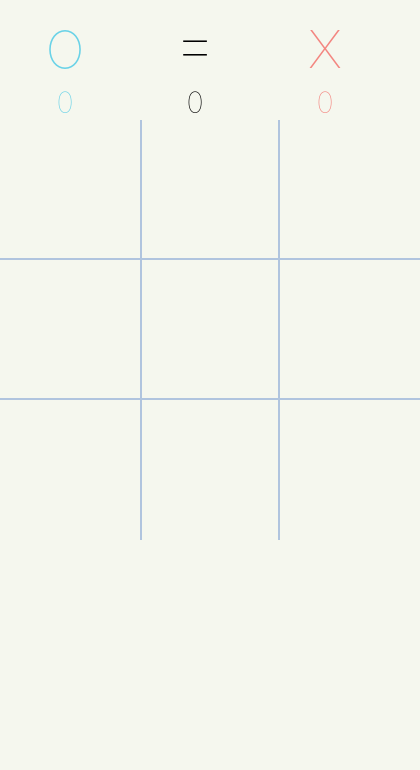
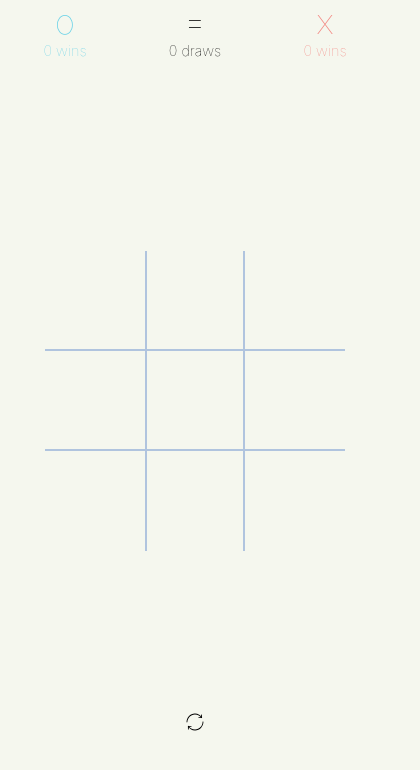
Before and after one commit to i-amare/tic-tac-toe, a React (Create React App) app: page / in a window 390 px wide. Shown: the top 770 px of the page, 420 px wide, since content can reach past the window. Built offline with nearby package versions, Linux system fonts and the light colour scheme.

Commit message:
Added a reset btn and made website responsive

```diff
--- a/src/App.tsx
+++ b/src/App.tsx
@@ -1,5 +1,6 @@
 import Grid from './Components/Grid';
 import ScoreBoard from './Components/Scoreboard';
+import Footer from './Components/Footer';
 import './Styles/App.css';
 import { useState } from 'react';
 import Vendor from './Scripts/vendor';
@@ -25,8 +26,10 @@ function App() {
 
 	const [currentPlayer, setCurrentPlayer] = useState('x');
 
+	const [gameState, setGameState] = useState(true);
+
 	const onTileClick = (rowIdx: number, colIdx: number) => {
-		if (!gridState[rowIdx][colIdx]) {
+		if (!gridState[rowIdx][colIdx] && gameState) {
 			updateGridState(rowIdx, colIdx);
 			switchCurrentPlayer();
 			if (Vendor.checkWin(gridState)) {
@@ -43,20 +46,32 @@ function App() {
 		setGridState(updatedGridState);
 	};
 
-	const switchCurrentPlayer = () => {
-		currentPlayer === 'x' ? setCurrentPlayer('o') : setCurrentPlayer('x');
-	};
-
 	const updateScore = (score: String) => {
 		let newScore = scoreState;
 		newScore[score as keyof scoreBoard] += 1;
 		setScoreState(newScore);
+		setGameState(false)
+	};
+
+	const resetGame = () => {
+		setGridState([
+			['', '', ''],
+			['', '', ''],
+			['', '', ''],
+		]);
+		setCurrentPlayer('x');
+		setGameState(true);
+	};
+
+	const switchCurrentPlayer = () => {
+		currentPlayer === 'x' ? setCurrentPlayer('o') : setCurrentPlayer('x');
 	};
 
 	return (
 		<div className='App'>
 			<ScoreBoard score={scoreState} />
 			<Grid gridState={gridState} onTileClick={onTileClick} />
+			<Footer resetGame={resetGame} />
 		</div>
 	);
 }
--- /dev/null
+++ b/src/Components/Footer.tsx
@@ -0,0 +1,21 @@
+import resetBtn from '../assets/reset.svg';
+import Styles from '../Styles/Footer.module.css';
+
+interface footerProps {
+	resetGame: () => void;
+}
+
+const Footer = (props: footerProps) => {
+	return (
+		<div className={Styles.container}>
+			<img
+				className={Styles.btn}
+				onClick={props.resetGame}
+				src={resetBtn}
+				alt='resetBtn'
+			/>
+		</div>
+	);
+};
+
+export default Footer;
--- a/src/Components/Scoreboard.tsx
+++ b/src/Components/Scoreboard.tsx
@@ -21,7 +21,9 @@ const Scoreboard = (props: scoreBoardProps) => {
 					key={nameIdx}
 				>
 					<h1 className={Styles.header}>{name}</h1>
-					<h5 className={Styles.score}>{props.score[name as keyof score]}</h5>
+					<h5 className={Styles.score}>{`${props.score[name as keyof score]} ${
+						name === '=' ? 'draws' : 'wins'
+					}`}</h5>
 				</div>
 			))}
 		</div>
--- a/src/Styles/App.css
+++ b/src/Styles/App.css
@@ -1,7 +1,7 @@
 :root {
-	--grid-size: 420px;
+	--grid-size: 550px;
 	--character-size: 90px;
-	--font-size: 35px;
+	--font-size: 45px;
 	--o-colour: #69d2e7;
 	--x-colour: #f38680;
 	--border-colour: lightsteelblue;
@@ -11,6 +11,12 @@
 * {
 	background-color: var(--background-colour);
 	margin: 0;
+}
+
+.App {
+	height: 80vh;
+	display: grid;
+	grid-template-rows: 0.33fr 1fr 0.33fr;
 }
 
 /* Creates the game grid */
@@ -28,3 +34,32 @@
 	border-right: 2px solid var(--border-colour);
 	border-left: 2px solid var(--border-colour);
 }
+
+
+@media screen and (max-width: 1200px) and (max-width: 776px) {
+	:root {
+		--grid-size: 500px;
+		--character-size: 80px;
+		--font-size: 37.5px;
+	}
+}
+
+@media screen and (max-width: 850px) and (max-width: 776px) {
+	:root {
+		--grid-size: 400px;
+		--character-size: 75px;
+		--font-size: 35px;
+	}
+}
+
+@media screen and (max-width: 450px) {
+	:root {
+		--grid-size: 300px;
+		--character-size: 45px;
+		--font-size: 17.5px;
+	}
+
+	.App {
+		height: 95vh;
+	}
+}
--- /dev/null
+++ b/src/Styles/Footer.module.css
@@ -0,0 +1,9 @@
+.container {
+	display: grid;
+	align-items: center;
+	justify-content: center;
+}
+
+.btn {
+	width: var(--font-size);
+}
```
